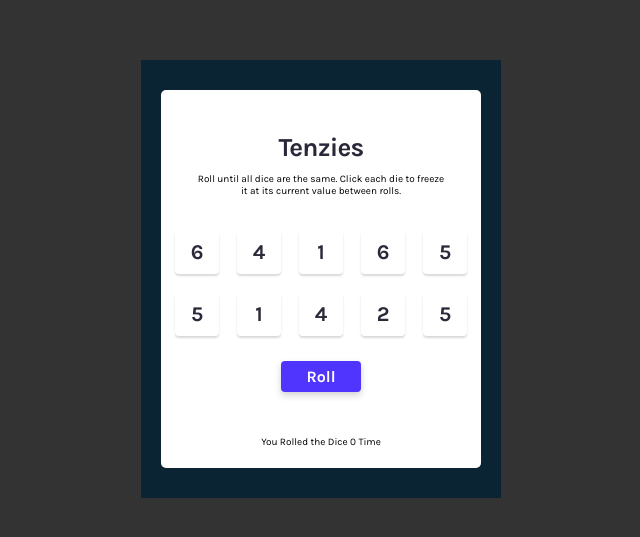
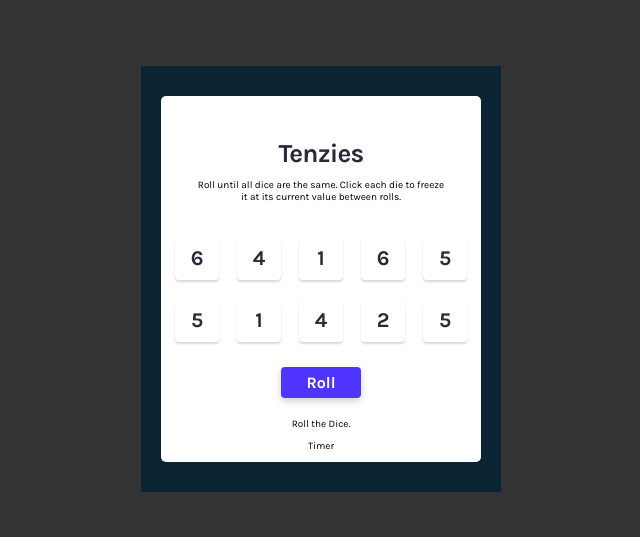
Before and after one commit to golucristian22/Tenzies, a React (Create React App) app: page / in a window 1280 px wide. Shown: the part 121-658 px from the top of the page, without its empty margins (319-959 px from the left). Built offline with nearby package versions, Linux system fonts and the light colour scheme.

Commit message:
Added Counter.

```diff
--- a/src/components/tenzies/tenzies.component.jsx
+++ b/src/components/tenzies/tenzies.component.jsx
@@ -1,12 +1,13 @@
 import "./tenzies.styles.scss";
 import { useState, useEffect } from "react";
 import numbersObj from "../../numbers";
+import Timer from "../timer/timer.component";
 
 const Tenzies = () => {
   const [numbersArray, setNumbersArray] = useState(numbersObj);
   const [rolledTimes, setRolledTimes] = useState(0);
-  const [gameOver, setGameOver] = useState(false);
-  console.log(rolledTimes);
+  const [isTimerOn, setIsTimerOn] = useState(false);
+  const [isGameOver, setIsGameOver] = useState(false);
 
   useEffect(() => {
     const onlyNumbers = numbersArray.map((obj) => obj.number);
@@ -14,7 +15,8 @@ const Tenzies = () => {
     const allEqual = onlyNumbers.every((num) => num === onlyNumbers[0]);
     const allHold = onlyHold.every((hold) => hold);
     if (allEqual && allHold) {
-      setGameOver(true);
+      setIsTimerOn(false);
+      setIsGameOver(true);
     }
   }, [numbersArray]);
 
@@ -49,11 +51,12 @@ const Tenzies = () => {
         addHoldNumberArr.push(numbersArray[i]);
       }
     }
+    setIsTimerOn(true);
     setNumbersArray(addHoldNumberArr);
   }
 
   function resetGame() {
-    setGameOver(false);
+    setIsGameOver(false);
     setNumbersArray(numbersObj);
     generateNewNumbers();
     setRolledTimes(0);
@@ -83,7 +86,7 @@ const Tenzies = () => {
         </header>
         <div className="tenzies__content">
           <div className="tenzies__numbers-container">{numbers}</div>
-          {gameOver ? (
+          {isGameOver ? (
             <button className="tenzies__button" onClick={resetGame}>
               Reset Game
             </button>
@@ -93,9 +96,15 @@ const Tenzies = () => {
             </button>
           )}
         </div>
-        <p>
-          You Rolled the Dice {rolledTimes} {rolledTimes > 1 ? "Times" : "Time"}
-        </p>
+        {rolledTimes ? (
+          <p>
+            You Rolled the Dice {rolledTimes}{" "}
+            {rolledTimes > 1 ? "Times" : "Time"}.
+          </p>
+        ) : (
+          <p>Roll the Dice.</p>
+        )}
+        <Timer isTimerOn={isTimerOn} />
       </div>
     </div>
   );
--- a/src/components/tenzies/tenzies.styles.scss
+++ b/src/components/tenzies/tenzies.styles.scss
@@ -66,6 +66,7 @@
     line-height: 24px;
     transform: scale(1);
     transition: all 0.1s ease-in;
+    cursor: pointer;
 
     &:hover {
       background-color: rgb(240, 237, 237);
@@ -91,6 +92,6 @@
     font-family: "Karla";
     font-size: 16px;
     font-weight: bold;
-    margin: 0 0 34px 0;
+    margin: 0 0 10px 0;
   }
 }
--- /dev/null
+++ b/src/components/timer/timer.component.jsx
@@ -0,0 +1,45 @@
+import "./timer.styles.scss";
+import { useState, useEffect } from "react";
+
+const Timer = (props) => {
+  const { isTimerOn } = props;
+  const [time, setTime] = useState(0);
+  const [finalTime, setFinalTime] = useState(0);
+  console.log(finalTime);
+
+  const minutes = ("0" + Math.floor((time / 60000) % 60)).slice(-2);
+  const seconds = ("0" + Math.floor((time / 1000) % 60)).slice(-2);
+  const mSeconds = ("0" + Math.floor((time / 10) % 100)).slice(-2);
+
+  useEffect(() => {
+    let interval = null;
+
+    if (isTimerOn) {
+      interval = setInterval(() => {
+        setTime((prevTime) => prevTime + 10);
+      }, 10);
+    } else {
+      setFinalTime(time);
+      setTime(0);
+      clearInterval(interval);
+    }
+
+    return () => clearInterval(interval);
+  }, [isTimerOn]);
+
+  return (
+    <div>
+      {isTimerOn ? (
+        <div>
+          <span>{minutes}:</span>
+          <span>{seconds}:</span>
+          <span>{mSeconds}</span>
+        </div>
+      ) : (
+        "Timer"
+      )}
+    </div>
+  );
+};
+
+export default Timer;
```
Also changed, not shown: src/components/timer/timer.styles.scss (added).
